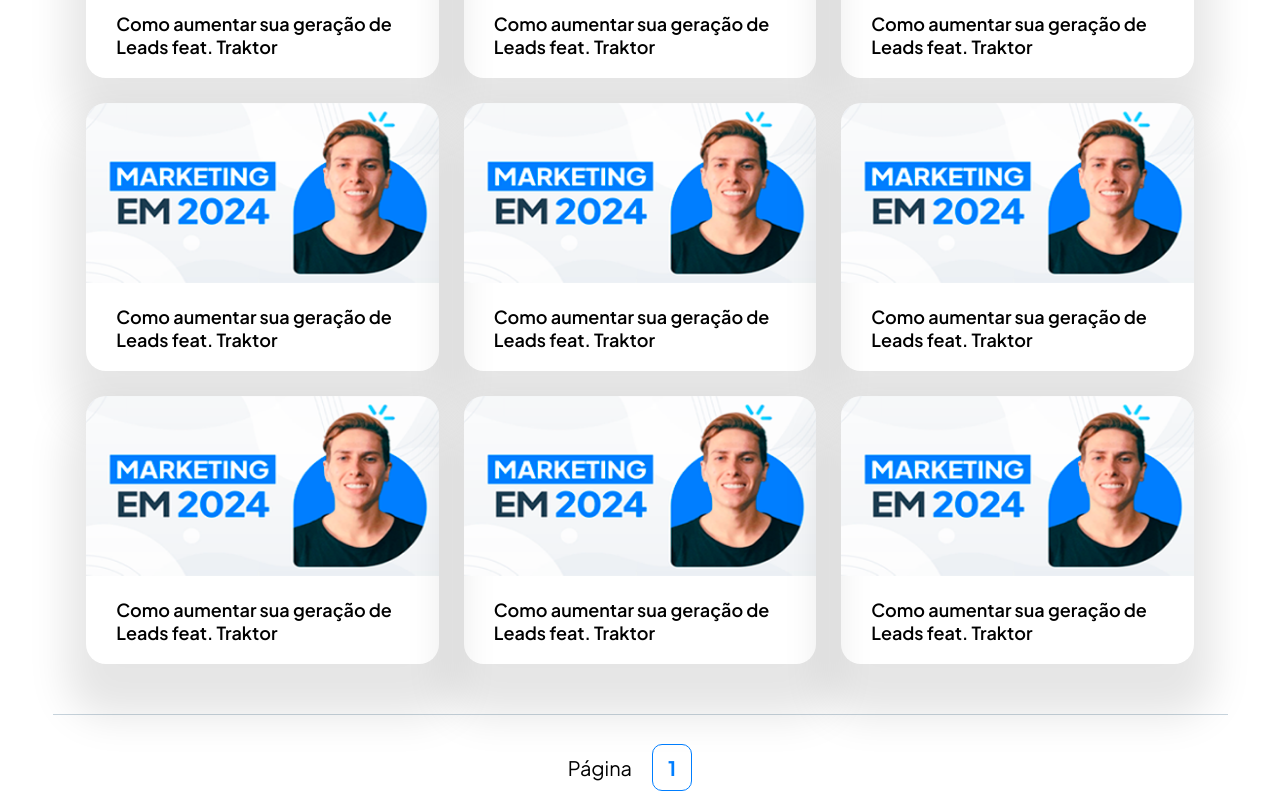
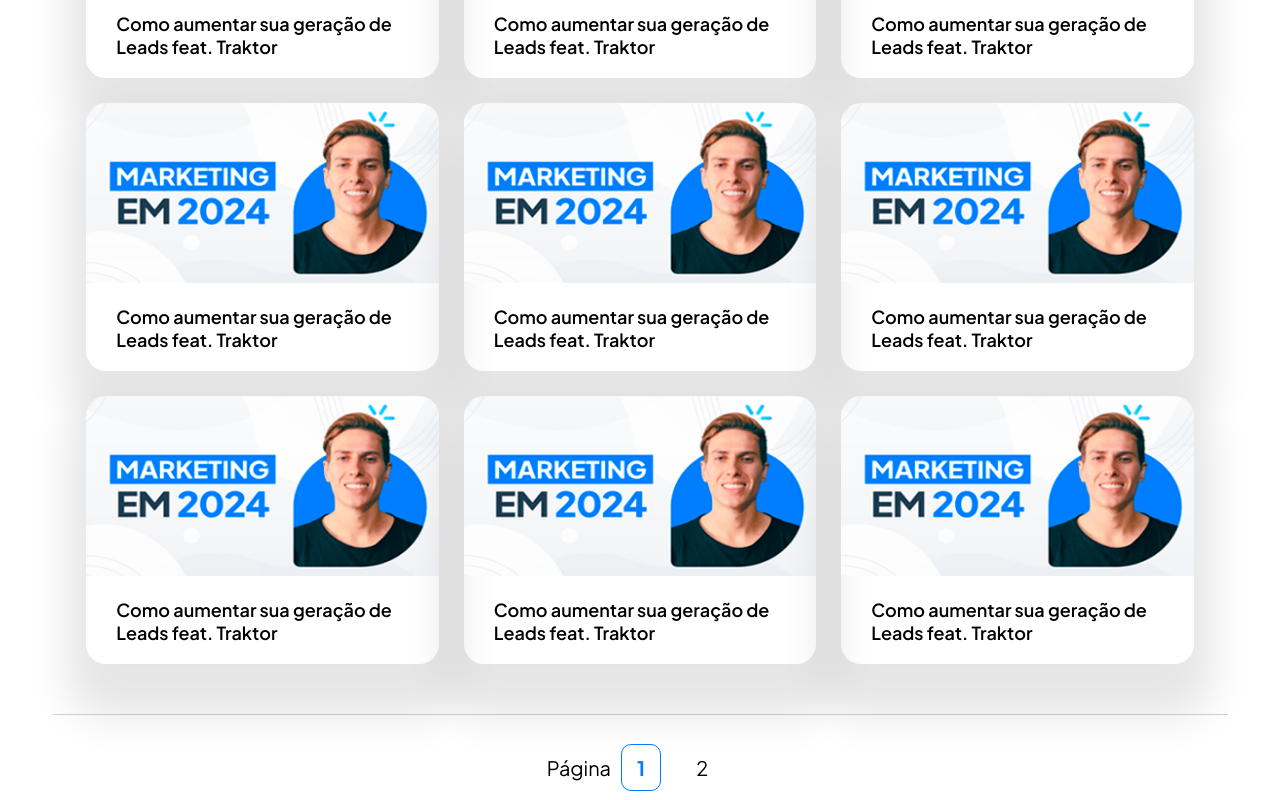
Before and after one commit to Saviovd/test-leadster, a Next.js app: page / in a window 1280 px wide. Shown: the part 1138-1938 px from the top of the page. Built offline with nearby package versions, Linux system fonts and the light colour scheme.

Commit message:
add Pagination component in video list

```diff
--- /dev/null
+++ b/src/components/Pagination/Pagination.tsx
@@ -0,0 +1,31 @@
+import { PaginationStyles } from './paginationStyles';
+import data from '@/data/videos.json'
+
+interface IPaginationProps {
+   paginate: (pageNumber: React.SetStateAction<number>) => void
+   videosPerPage: number
+   page: number
+}
+
+const { videos } = data;
+
+const Pagination = ({paginate, videosPerPage, page}: IPaginationProps) => {
+   return (
+      <PaginationStyles>
+         <p className='page'>Página</p>
+         {Array.from({
+            length: Math.ceil(videos.length / videosPerPage),
+         }).map((_, i) => (
+            <p
+               className={`page__number ${page === i + 1 ? 'isActive' : ''}`}
+               key={i}
+               onClick={() => paginate(i + 1)}
+            >
+               {i + 1}
+            </p>
+         ))}
+      </PaginationStyles>
+   );
+};
+
+export default Pagination;
--- a/src/components/Pagination/paginationStyles.ts
+++ b/src/components/Pagination/paginationStyles.ts
@@ -12,14 +12,15 @@
    .page__number {
       font-size: 2rem;
       cursor: pointer;
-      margin: 0 2rem;
       align-self: center;
+      border: 1px solid inherit;
+      padding: 1rem 1.5rem;
+      margin: 0 1rem;
    }
 
    .isActive {
       color: #007EFF;
       border: 1px solid #007EFF;
-      padding: 1rem 1.5rem;
       border-radius: 1rem;
       font-weight: 700;
    }
--- a/src/components/Videos/Videos.tsx
+++ b/src/components/Videos/Videos.tsx
@@ -3,7 +3,7 @@
 import data from '@/data/videos.json';
 import React, { useState } from 'react';
 import VideoCard from '../VideoCard/VideoCard';
-import { PaginationStyles } from '../Pagination/paginationStyles';
+import Pagination from '../Pagination/Pagination';
 
 const { videos } = data;
 const videosPerPage = 9;
@@ -34,20 +34,11 @@
                ))}
             </div>
          </VideosStyles>
-         <PaginationStyles>
-            <p className='page'>Página</p>
-            {Array.from({
-               length: Math.ceil(videos.length / videosPerPage),
-            }).map((_, i) => (
-               <p
-                  className={`page__number ${page === i + 1 ? 'isActive' : ''}`}
-                  key={i}
-                  onClick={() => paginate(i + 1)}
-               >
-                  {i + 1}
-               </p>
-            ))}
-         </PaginationStyles>
+         <Pagination
+            page={page}
+            paginate={paginate}
+            videosPerPage={videosPerPage}
+         />
       </>
    );
 };
--- a/src/data/videos.json
+++ b/src/data/videos.json
@@ -1,5 +1,20 @@
 {
    "videos": [
+      {
+         "url": "https://www.youtube.com/embed/j_x4sHWZqvg",
+         "title": "Como aumentar sua geração de Leads feat. Traktor",
+         "thumb": "/assets/thumbnail.png"
+      },
+      {
+         "url": "https://www.youtube.com/embed/j_x4sHWZqvg",
+         "title": "Como aumentar sua geração de Leads feat. Traktor",
+         "thumb": "/assets/thumbnail.png"
+      },
+      {
+         "url": "https://www.youtube.com/embed/j_x4sHWZqvg",
+         "title": "Como aumentar sua geração de Leads feat. Traktor",
+         "thumb": "/assets/thumbnail.png"
+      },
       {
          "url": "https://www.youtube.com/embed/j_x4sHWZqvg",
          "title": "Como aumentar sua geração de Leads feat. Traktor",
--- a/src/pages/index.tsx
+++ b/src/pages/index.tsx
@@ -3,7 +3,6 @@
 import Header from '@/components/Header/Header';
 import Call from '@/components/Call/Call';
 import Videos from '@/components/Videos/Videos';
-
 
 export default function Home() {
    return (
@@ -18,11 +17,11 @@
             />
             <link rel='icon' href='/favicon.ico' />
          </Head>
+         <Header />
          <main>
-            <Header />
             <Call />
             <Videos />
          </main>
       </>
-   )
+   );
 }
```
